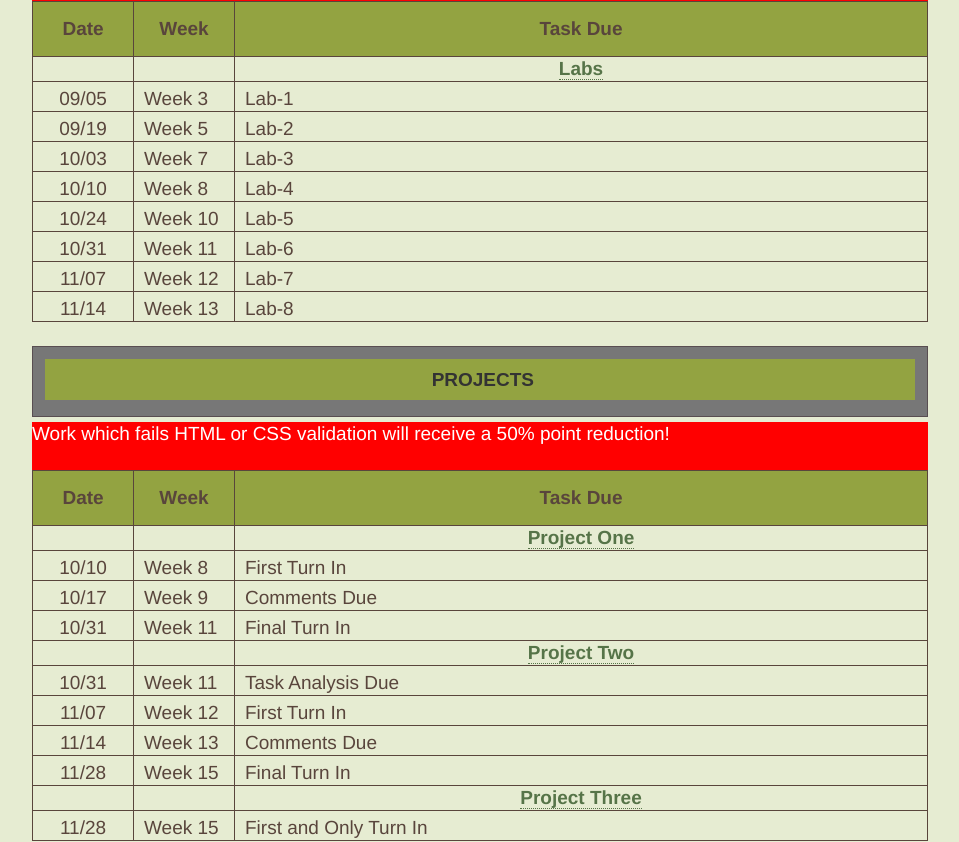
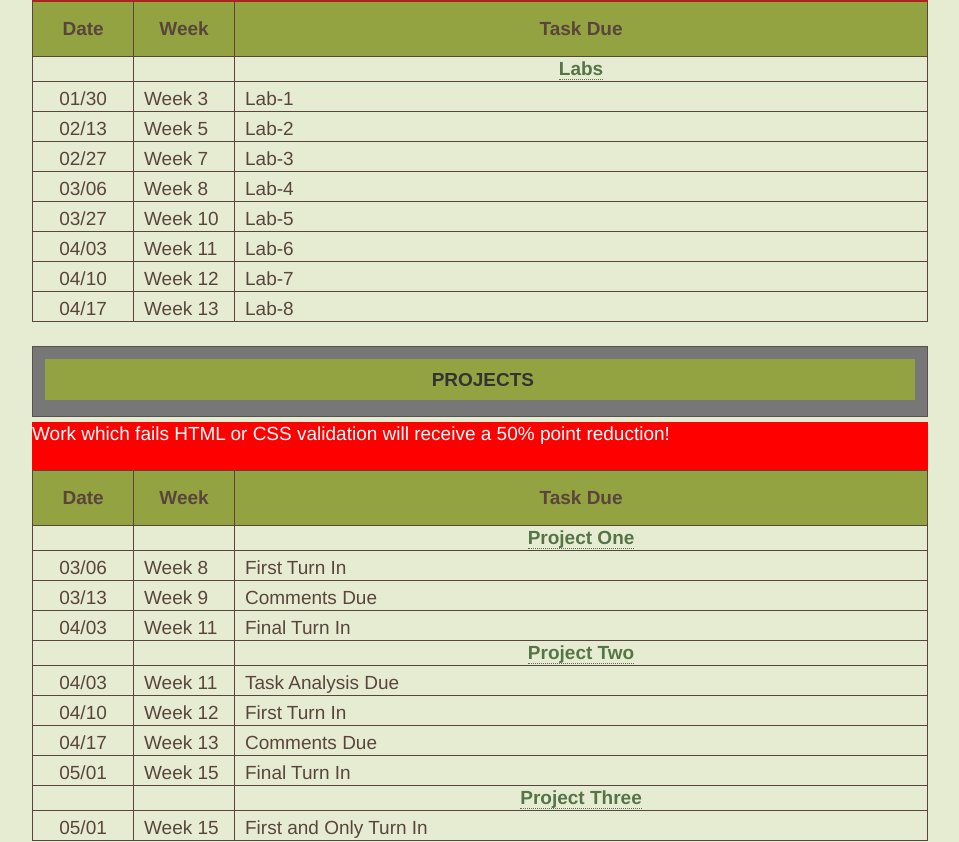
Before and after one commit to mohammadk99/itmd-362-spring2025, a plain HTML site: page index.html in a window 1280 px wide. Shown: the part 1701-2543 px from the top of the page, without its empty margins (160-1119 px from the left). Drawn offline with nearby package versions, Linux system fonts and the light colour scheme.

Commit message:
fixing lab due dates

```diff
--- a/index.html
+++ b/index.html
@@ -228,42 +228,42 @@
                 <td><!--UPDATE--><a href="https://github.com/dkriegls/itmd-362-spring2025/tree/main/labs">Labs</a></td>
               </tr>
               <tr>
-                <td><!--UPDATE-->09/05</td>
+                <td><!--UPDATE-->01/30</td>
                 <td class="alignleft">Week 3</td>
                 <td class="alignleft">Lab-1</td>
               </tr>
               <tr>
-                <td><!--UPDATE-->09/19</td>
+                <td><!--UPDATE-->02/13</td>
                 <td class="alignleft">Week 5</td>
                 <td class="alignleft">Lab-2</td>
               </tr>
               <tr>
-                <td><!--UPDATE-->10/03</td>
+                <td><!--UPDATE-->02/27</td>
                 <td class="alignleft">Week 7</td>
                 <td class="alignleft">Lab-3</td>
               </tr>
               <tr>
-                <td><!--UPDATE-->10/10</td>
+                <td><!--UPDATE-->03/06</td>
                 <td class="alignleft">Week 8</td>
                 <td class="alignleft">Lab-4</td>
               </tr>
               <tr>
-                <td><!--UPDATE Groups Lab-->10/24</td>
+                <td><!--UPDATE Groups Lab-->03/27</td>
                 <td class="alignleft">Week 10</td>
                 <td class="alignleft">Lab-5</td>
               </tr>
               <tr>
-                <td><!--UPDATE-->10/31</td>
+                <td><!--UPDATE-->04/03</td>
                 <td class="alignleft">Week 11</td>
                 <td class="alignleft">Lab-6</td>
               </tr>
               <tr>
-                <td><!--UPDATE-->11/07</td>
+                <td><!--UPDATE-->04/10</td>
                 <td class="alignleft">Week 12</td>
                 <td class="alignleft">Lab-7</td>
               </tr>
               <tr>
-                <td><!--UPDATE-->11/14</td>
+                <td><!--UPDATE-->04/17</td>
                 <td class="alignleft">Week 13</td>
                 <td class="alignleft">Lab-8</td>
               </tr>
@@ -286,17 +286,17 @@
                 <td><a href="projects.html#project-one">Project One</a></td>
               </tr>
               <tr>
-                <td><!--UPDATE-->10/10</td>
+                <td><!--UPDATE-->03/06</td>
                 <td class="alignleft">Week 8</td>
                 <td class="alignleft">First Turn In</td>
               </tr>
               <tr>
-                <td><!--UPDATE-->10/17</td>
+                <td><!--UPDATE-->03/13</td>
                 <td class="alignleft">Week 9</td>
                 <td class="alignleft">Comments Due</td>
               </tr>
               <tr>
-                <td><!--UPDATE-->10/31</td>
+                <td><!--UPDATE-->04/03</td>
                 <td class="alignleft">Week 11</td>
                 <td class="alignleft">Final Turn In</td>
               </tr>
@@ -306,22 +306,22 @@
                 <td><a href="projects.html#project-two">Project Two</a></td>
               </tr>
               <tr>
-                <td><!--UPDATE-->10/31</td>
+                <td><!--UPDATE-->04/03</td>
                 <td class="alignleft">Week 11</td>
                 <td class="alignleft">Task Analysis Due</td>
               </tr>
               <tr>
-                <td><!--UPDATE-->11/07</td>
+                <td><!--UPDATE-->04/10</td>
                 <td class="alignleft">Week 12</td>
                 <td class="alignleft">First Turn In</td>
               </tr>
               <tr>
-                <td><!--UPDATE-->11/14</td>
+                <td><!--UPDATE-->04/17</td>
                 <td class="alignleft">Week 13</td>
                 <td class="alignleft">Comments Due</td>
               </tr>
               <tr>
-                <td><!--UPDATE-->11/28</td>
+                <td><!--UPDATE-->05/01</td>
                 <td class="alignleft">Week 15</td>
                 <td class="alignleft">Final Turn In</td>
               </tr>
@@ -331,7 +331,7 @@
                 <td><a href="projects.html#project-three">Project Three</a></td>
               </tr>
               <tr>
-                <td><!--UPDATE-->11/28</td>
+                <td><!--UPDATE-->05/01</td>
                 <td class="alignleft">Week 15</td>
                 <td class="alignleft">First and Only Turn In</td>
               </tr>
```
